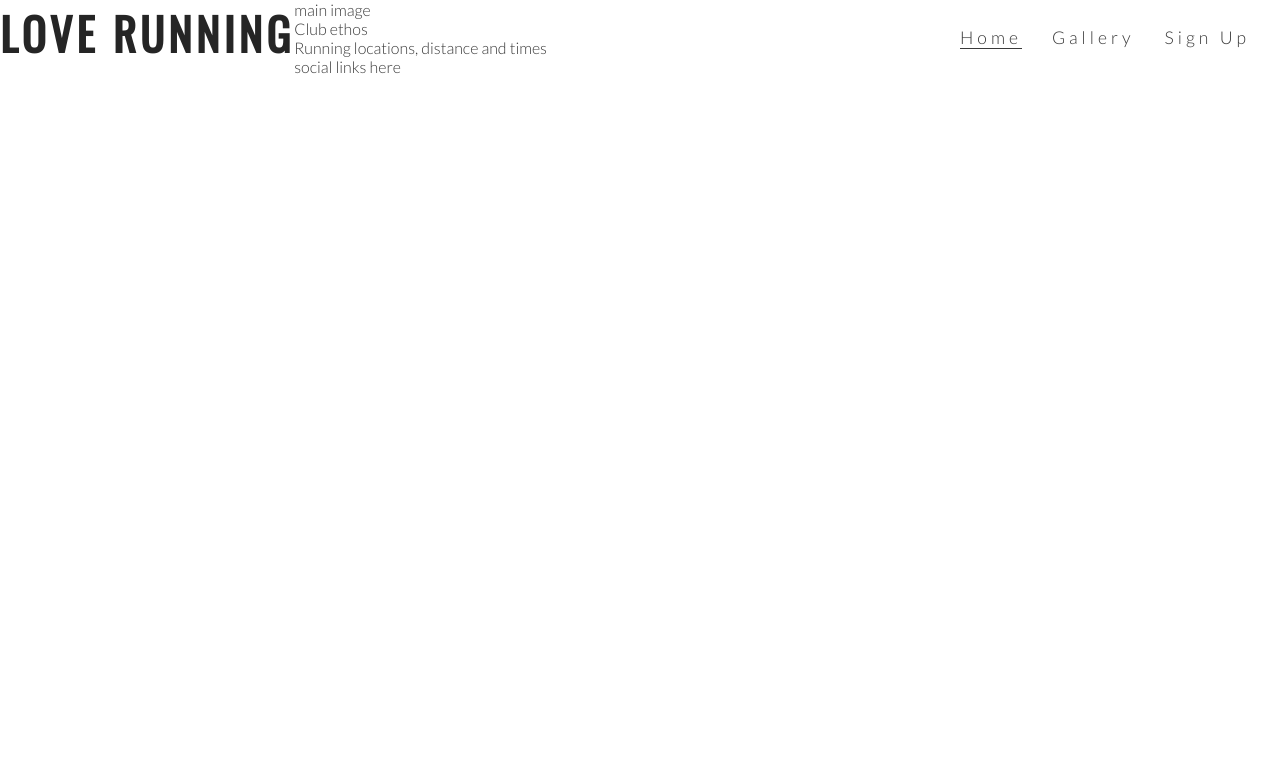
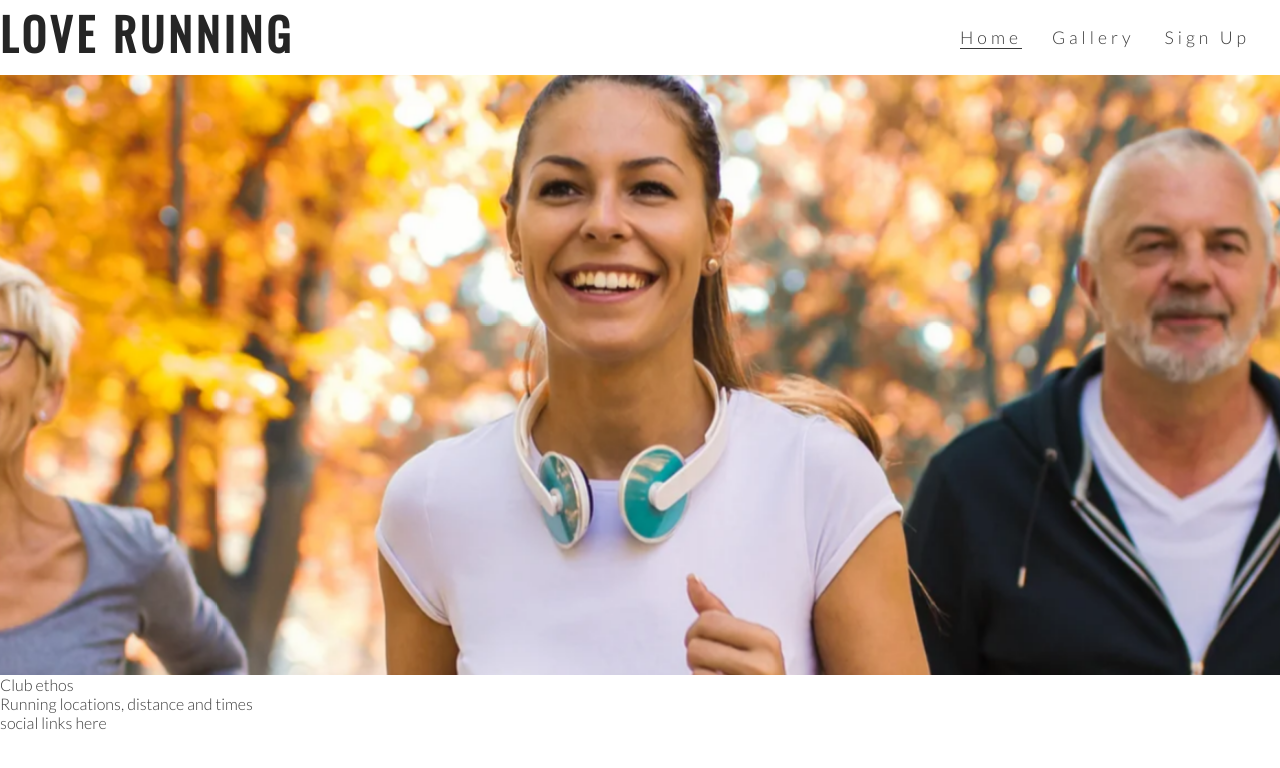
Before and after one commit to LucasRangfeldt/love-running, a plain HTML site: page index.html in a window 1280 px wide. Drawn offline with nearby package versions, Linux system fonts and the light colour scheme.

Commit message:
Add hero image and animation for zoom

```diff
--- a/assets/css/style.css
+++ b/assets/css/style.css
@@ -57,4 +57,31 @@ h1, h2 {
 
 .active {
   border-bottom: 1px solid #3a3a3a;
+
 }
+#hero-outer {
+  height: 600px;
+  width: 100%;
+  overflow: hidden;
+}
+#hero-image {
+  height: 600px;
+  width: 100%;
+  background: url("../images/hero-image.webp") no-repeat center center;
+
+  /* animates zoom effect on loading page */
+  animation-name: hero-zoom;
+  animation-duration: 5s;
+  animation-fill-mode: forwards;
+}
+
+
+/* creates the level of zoom for hero image */
+@keyframes hero-zoom {
+  from{
+      transform: scale(1);
+  }
+  to{
+     transform: scale(1.1);
+  }
+}
--- a/index.html
+++ b/index.html
@@ -30,8 +30,8 @@
           </ul>
         </nav>
     </header>
-    <section>
-        main image
+    <section id="hero-outer">
+        <div id="hero-image"></div>
     </section>
     <section>
         Club ethos
```
Also changed, not shown: assets/images/hero-image.webp (added).
